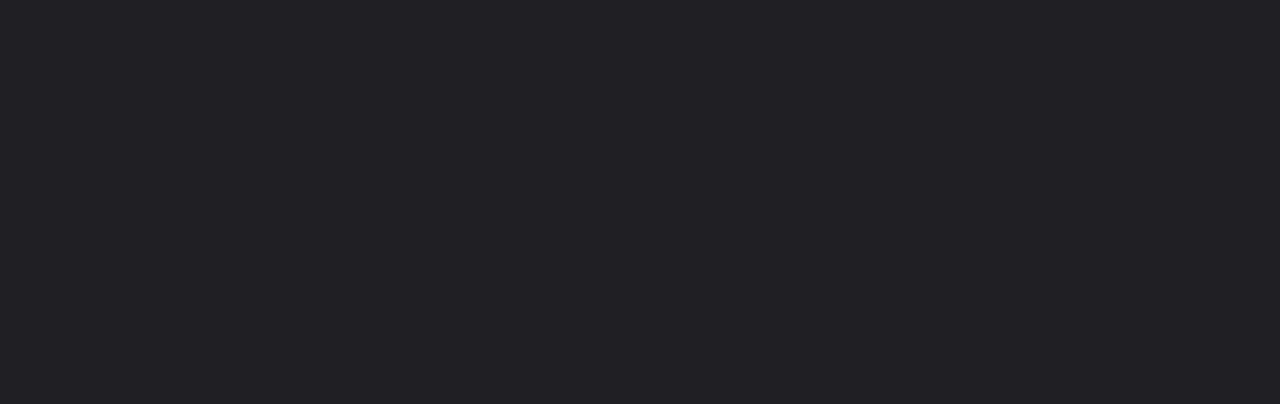
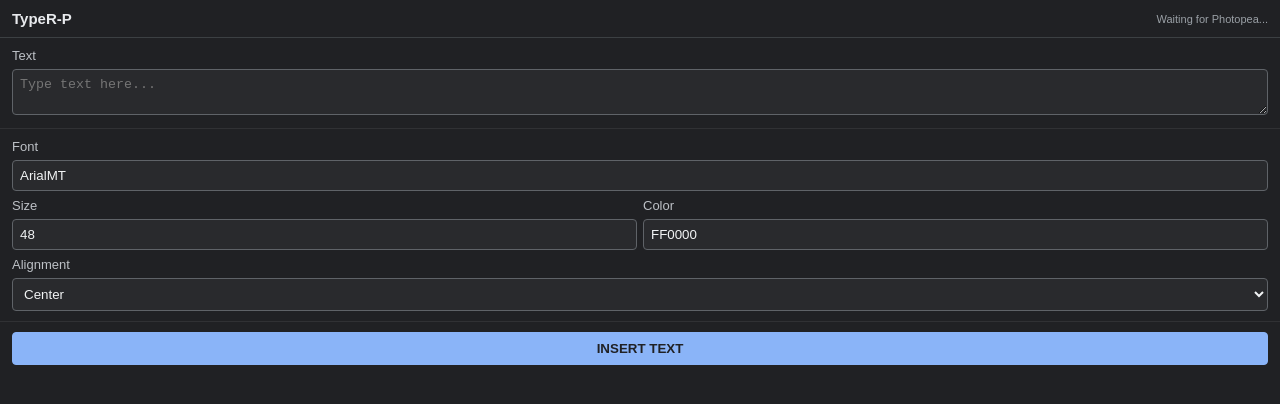
Before and after one commit to Aya-code-22/typertools-photopea, a website built with Vite: page index.html in a window 1280 px wide. Built offline with nearby package versions, Linux system fonts and the light colour scheme.

Commit message:
Update index.html

```diff
--- a/index.html
+++ b/index.html
@@ -6,9 +6,85 @@
   <title>TypeR-P</title>
   <link rel="stylesheet" href="./src/style.css">
 </head>
+
 <body>
-  <div id="app"></div>
+
+  <header>
+    <strong>TypeR-P</strong>
+    <span id="status">Waiting for Photopea...</span>
+  </header>
+
+  <section class="panel">
+    <label for="text">Text</label>
+
+    <textarea
+      id="text"
+      placeholder="Type text here..."
+    ></textarea>
+  </section>
+
+  <section class="panel">
+
+    <label for="font">Font</label>
+
+    <input
+      id="font"
+      type="text"
+      value="ArialMT"
+    >
+
+    <div class="row">
+
+      <div>
+        <label for="size">Size</label>
+        <input
+          id="size"
+          type="number"
+          value="48"
+          min="1"
+        >
+      </div>
+
+      <div>
+        <label for="color">Color</label>
+        <input
+          id="color"
+          type="text"
+          value="FF0000"
+          maxlength="6"
+        >
+      </div>
+
+    </div>
+
+    <div class="row">
+
+      <div>
+        <label for="align">Alignment</label>
+
+        <select id="align">
+          <option value="LEFT">Left</option>
+          <option value="CENTER" selected>Center</option>
+          <option value="RIGHT">Right</option>
+        </select>
+      </div>
+
+    </div>
+
+  </section>
+
+  <section class="actions">
+
+    <button
+      id="insert"
+      class="primary"
+    >
+      INSERT TEXT
+    </button>
+
+  </section>
 
   <script src="./src/main.js"></script>
+
 </body>
 </html>
```
